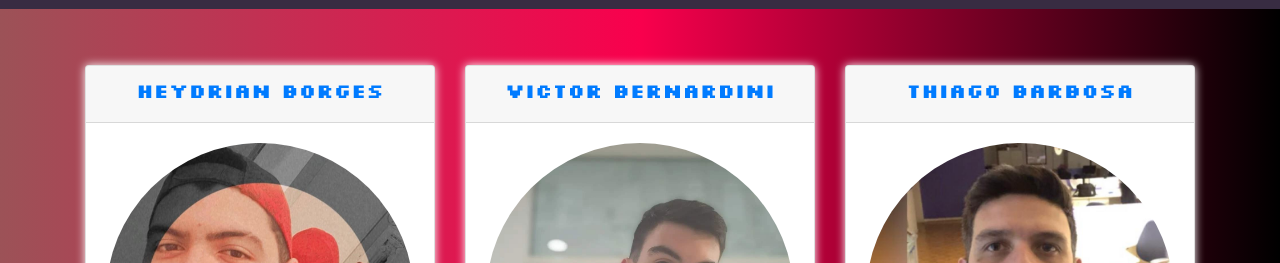
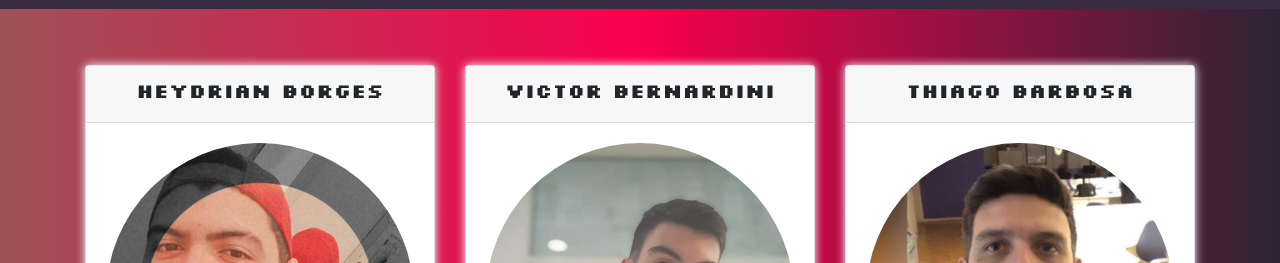
Before and after one commit to Dahhma/card-portfolios, a plain HTML site: page index.html in a window 1280 px wide. Shown: the part 41-304 px from the top of the page. Drawn offline with nearby package versions, Linux system fonts and the light colour scheme.

Commit message:
Commit Final
css:
a:link<none>

```diff
--- a/CSS/ccs.css
+++ b/CSS/ccs.css
@@ -1,5 +1,5 @@
 body{
-    background-image:linear-gradient(to right, #9C5257, #f9004d, rgb(0, 0, 0));
+    background-image:linear-gradient(to right, #9C5257, #f9004d, rgb(45, 36, 53));
 }
 
 nav{
@@ -17,8 +17,9 @@ footer {
     color: aliceblue;
 }
 
-a link{
+a:link{
     text-decoration: none;
+    color: inherit;
 }
 
 .shadow-card{
```
